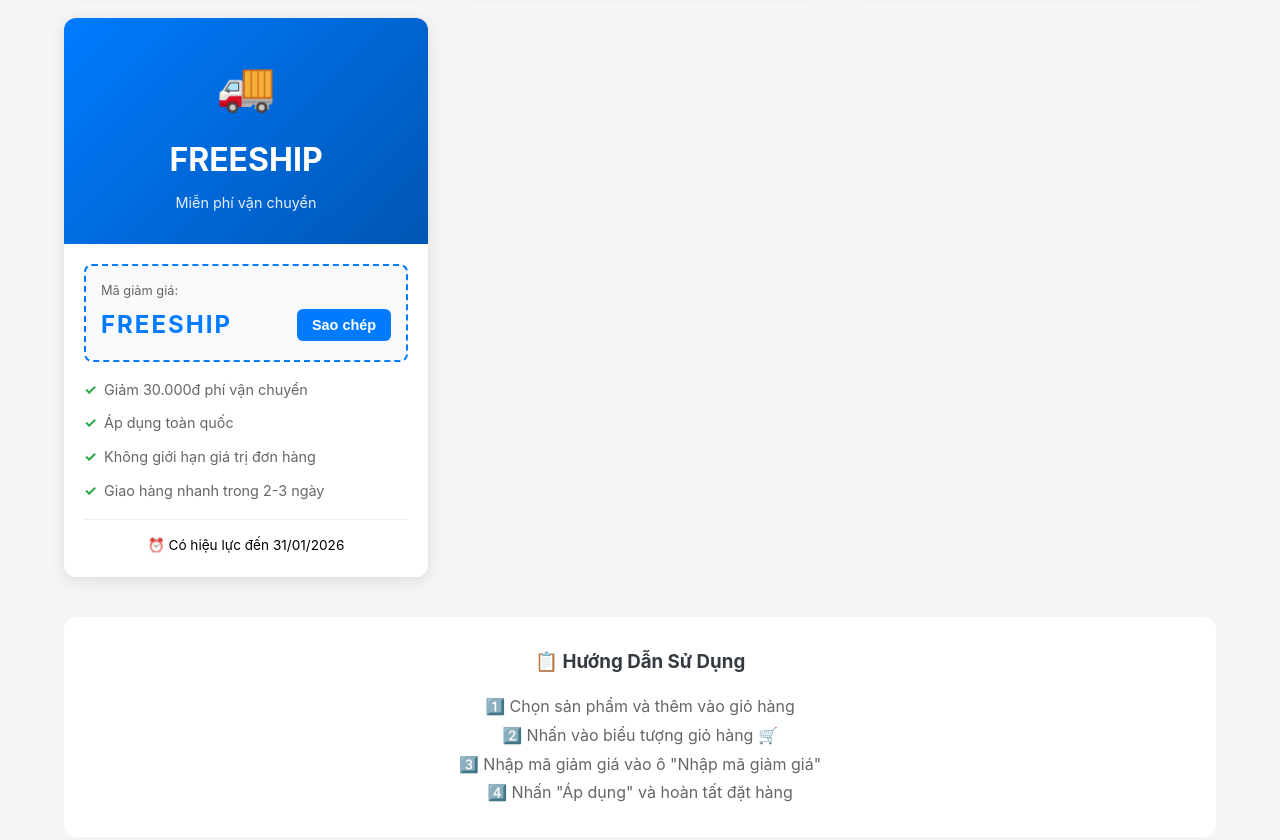
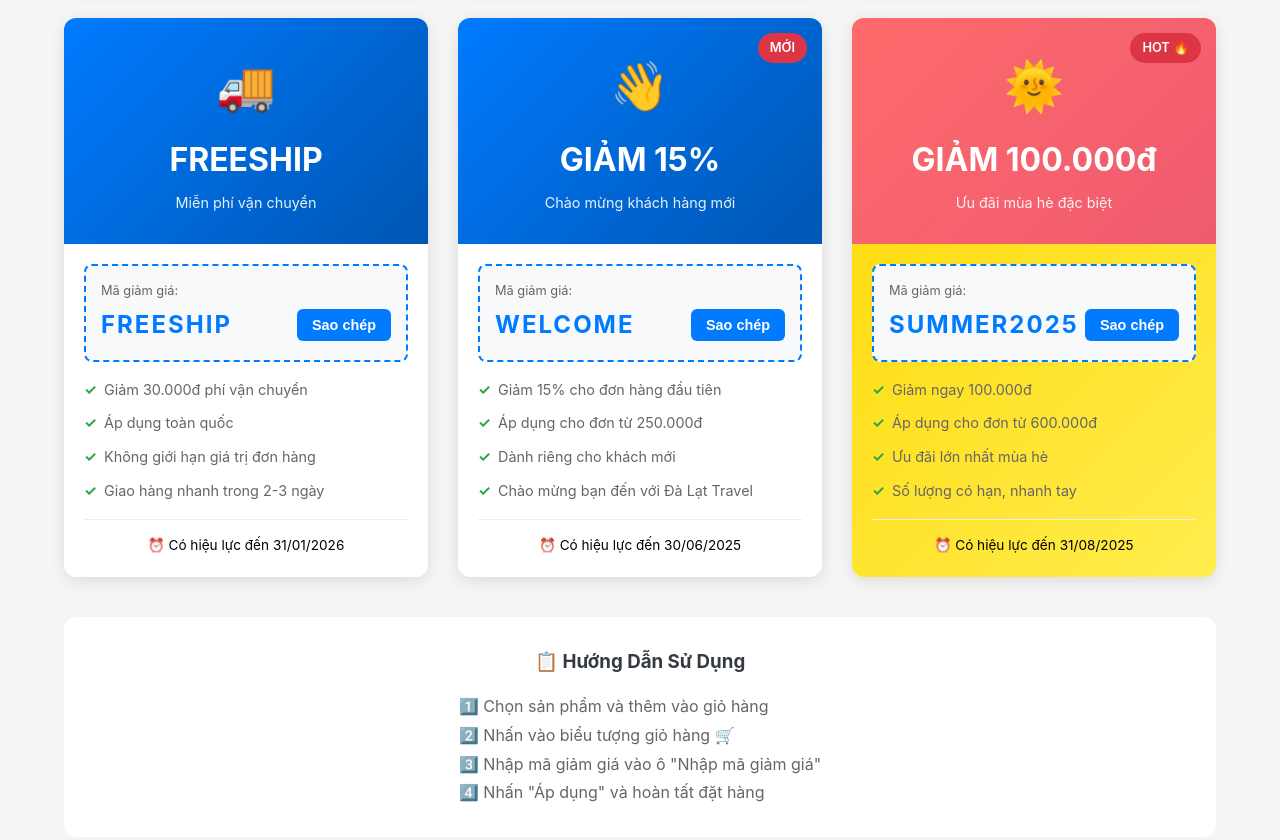
Before and after one commit to quoctinapp/project_cuoi_ky, a plain HTML site: page coupons.html in a window 1280 px wide. Shown: the part 1060-1900 px from the top of the page. Drawn offline with Linux system fonts and the light colour scheme.

Commit message:
other commit

```diff
--- a/coupons.html
+++ b/coupons.html
@@ -123,16 +123,68 @@
                         <div class="coupon-expiry">⏰ Có hiệu lực đến 31/01/2026</div>
                     </div>
                 </div>
+
+                <div class="coupon-card">
+                    <div class="coupon-badge">MỚI</div>
+                    <div class="coupon-header">
+                        <div class="coupon-icon">👋</div>
+                        <div class="coupon-discount">GIẢM 15%</div>
+                        <div class="coupon-description">Chào mừng khách hàng mới</div>
+                    </div>
+                    <div class="coupon-body">
+                        <div class="coupon-code-container">
+                            <div class="coupon-code-label">Mã giảm giá:</div>
+                            <div class="coupon-code">
+                                <span>WELCOME</span>
+                                <button class="copy-btn" onclick="copyCode('WELCOME', this)">Sao chép</button>
+                            </div>
+                        </div>
+                        <ul class="coupon-details">
+                            <li>Giảm 15% cho đơn hàng đầu tiên</li>
+                            <li>Áp dụng cho đơn từ 250.000đ</li>
+                            <li>Dành riêng cho khách mới</li>
+                            <li>Chào mừng bạn đến với Đà Lạt Travel</li>
+                        </ul>
+                        <div class="coupon-expiry">⏰ Có hiệu lực đến 30/06/2025</div>
+                    </div>
                 </div>
 
-            <div style="background: white; padding: 30px; border-radius: 12px; margin-top: 40px; text-align: center;">
-                <h3 style="color: var(--dark-color); margin-bottom: 15px;">📋 Hướng Dẫn Sử Dụng</h3>
+                <div class="coupon-card special-card">
+                    <div class="coupon-badge">HOT 🔥</div>
+                    <div class="coupon-header">
+                        <div class="coupon-icon">🌞</div>
+                        <div class="coupon-discount">GIẢM 100.000đ</div>
+                        <div class="coupon-description">Ưu đãi mùa hè đặc biệt</div>
+                    </div>
+                    <div class="coupon-body">
+                        <div class="coupon-code-container">
+                            <div class="coupon-code-label">Mã giảm giá:</div>
+                            <div class="coupon-code">
+                                <span>SUMMER2025</span>
+                                <button class="copy-btn" onclick="copyCode('SUMMER2025', this)">Sao chép</button>
+                            </div>
+                        </div>
+                        <ul class="coupon-details">
+                            <li>Giảm ngay 100.000đ</li>
+                            <li>Áp dụng cho đơn từ 600.000đ</li>
+                            <li>Ưu đãi lớn nhất mùa hè</li>
+                            <li>Số lượng có hạn, nhanh tay</li>
+                        </ul>
+                        <div class="coupon-expiry">⏰ Có hiệu lực đến 31/08/2025</div>
+                    </div>
+                </div>
+            </div>
+
+            <div style="background: white; padding: 30px; border-radius: 12px; margin-top: 40px;">
+                <h3 style="color: var(--dark-color); margin-bottom: 15px; text-align: center;">📋 Hướng Dẫn Sử Dụng</h3>
+                <div class="coupon-instruction">
                     <p style="color: #666; line-height: 1.8;">
                         1️⃣ Chọn sản phẩm và thêm vào giỏ hàng<br>
                         2️⃣ Nhấn vào biểu tượng giỏ hàng 🛒<br>
                         3️⃣ Nhập mã giảm giá vào ô "Nhập mã giảm giá"<br>
                         4️⃣ Nhấn "Áp dụng" và hoàn tất đặt hàng
                     </p>
+                </div>
             </div>
         </div>
     </section>
--- a/css/coupons.css
+++ b/css/coupons.css
@@ -281,6 +281,14 @@ body {
     background: linear-gradient(135deg, #ff6b6b 0%, #ee5a6f 100%);
 }
 
+.coupon-instruction{
+    display: flex;
+    width: 100%;
+    align-items: center;
+    justify-content: center;
+}
+
+
 @media (max-width: 768px) {
     .hero h1 {
         font-size: 1.8rem;
--- a/js/souvenir.js
+++ b/js/souvenir.js
@@ -32,7 +32,9 @@ const coupons = {
     'DALAT2025': { discount: 50000, type: 'fixed', description: 'Giảm 50.000đ' },
     'GIAM10': { discount: 10, type: 'percent', description: 'Giảm 10%' },
     'GIAM20': { discount: 20, type: 'percent', description: 'Giảm 20%' },
-    'FREESHIP': { discount: 30000, type: 'fixed', description: 'Giảm 30.000đ phí ship' }
+    'FREESHIP': { discount: 30000, type: 'fixed', description: 'Giảm 30.000đ phí ship' },
+    'WELCOME': { discount: 15, type: 'percent', description: 'Giảm 15%' },
+    'SUMMER2025': { discount: 100000, type: 'fixed', description: 'Giảm 100.000đ' }
 };
 
 function calculateDiscount(total, coupon) {
```
Lines whose indentation alone changed are shown as unchanged.
